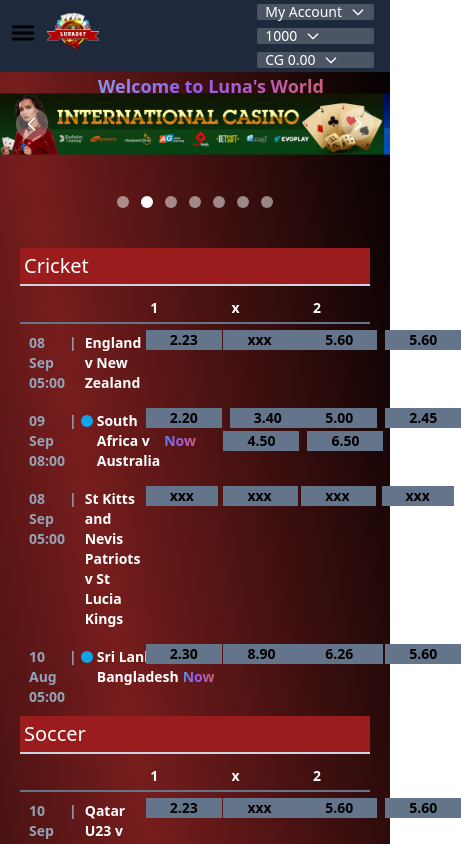
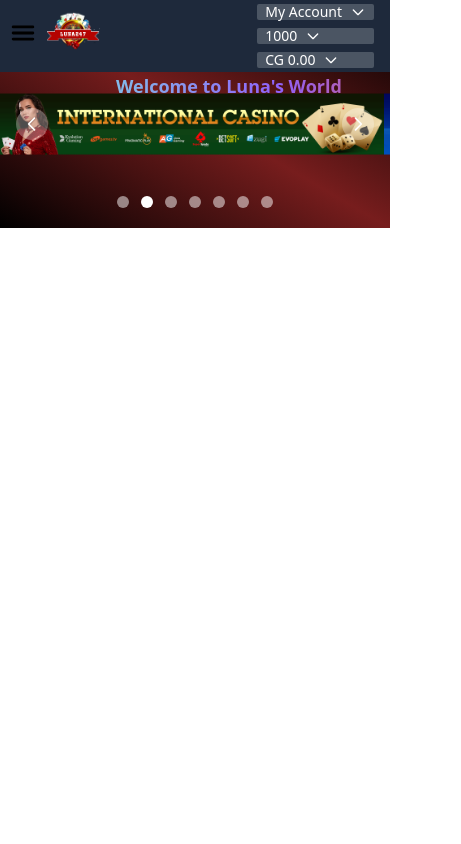
Before and after one commit to rajat-jain007/react-gaming-luna274, a React (Vite) app: page / in a window 390 px wide. Shown: the top 844 px of the page, 461 px wide, since content can reach past the window. Built offline with nearby package versions, Linux system fonts and the light colour scheme; what tw-elements would draw is missing.

Commit message:
Table codes reviewd

```diff
--- a/src/components/DropdownItems.jsx
+++ b/src/components/DropdownItems.jsx
@@ -45,7 +45,9 @@
           <Dropdown.Item className="bg-gray-200 shadow-lg mb-2 rounded-md text-left">
             P & L<br />0
           </Dropdown.Item>
-          <Dropdown.Item className="bg-red-500 rounded-md">Close</Dropdown.Item>
+          <Dropdown.Item className="bg-red-500 rounded-md text-black">
+            Close
+          </Dropdown.Item>
         </Dropdown>
 
         <Dropdown
@@ -64,7 +66,9 @@
             <br />0
           </Dropdown.Item>
           <Dropdown.Divider />
-          <Dropdown.Item className="bg-red-500 rounded-md">Close</Dropdown.Item>
+          <Dropdown.Item className="bg-red-500 rounded-md text-black">
+            Close
+          </Dropdown.Item>
         </Dropdown>
       </div>
     </>
--- a/src/components/ScoreBoard.jsx
+++ b/src/components/ScoreBoard.jsx
@@ -3,8 +3,7 @@
 function ScoreBoard() {
   return (
     <>
-
-    <div className="p-5  ">
+      <div className="p-5 hidden  whitespace-nowrap overflow-auto  md:block">
         <h1 className="text-xl text-white mb-2 p-1 bg-red-800 border-b-2 border-b-slate-300">
           Cricket
         </h1>
@@ -22,26 +21,26 @@
             </th>
           </thead>
           <tbody className="grid grid-cols-9 gap-4 p-2">
-          <td className="text-sm font-semibold flex col-span-3">
+            <td className="text-sm font-semibold flex col-span-3 whitespace-nowrap">
               <span className="text-slate-400 mr-1">08 Sep 05:00</span>
               <span className="text-slate-400 mr-1">|</span>
               <span className="ml-1 mr-1 text-white ">
                 England v New Zealand
-            </span>{" "}
+              </span>
             </td>
 
             <td
-            className=" text-sm font-semibold flex  h-4 w-4 col-span-2 place-items-center
+              className=" text-sm font-semibold flex  h-4 w-4 col-span-2 place-items-center whitespace-nowrap
            "
             >
               <span className=" bg-slate-500 px-6 mr-2 ">2.23</span>
               <span className=" bg-slate-500 px-6 ">4.23</span>
             </td>
-          <td className=" text-sm font-semibold flex  h-4 w-4 col-span-2 place-items-center ">
+            <td className=" text-sm font-semibold flex  h-4 w-4 col-span-2 place-items-center  whitespace-nowrap">
               <span className=" bg-slate-500 px-6 mr-2 ">xxx</span>
               <span className=" bg-slate-500 px-6 ">xxx</span>
             </td>
-          <td className=" text-sm font-semibold flex  h-4 w-4 col-span-2 place-items-center">
+            <td className=" text-sm font-semibold flex  h-4 w-4 col-span-2 place-items-center whitespace-nowrap">
               <span className=" bg-slate-500 px-6 mr-2 ">5.60</span>
               <span className=" bg-slate-500 px-6 ">5.60</span>
             </td>
@@ -70,12 +69,12 @@
               <span className=" bg-slate-500 px-6 mr-2 ">2.20</span>
               <span className=" bg-slate-500 px-6 ">3.40</span>
             </td>
-          <td className=" text-sm font-semibold flex   col-span-2 place-items-center ">
-            <span className=" bg-slate-500 px-6 mr-2 ">4.50</span>{" "}
+            <td className=" text-sm font-semibold flex h-4 w-4 col-span-2 place-items-center ">
+              <span className=" bg-slate-500 px-6 mr-2">4.50</span>
               <span className=" bg-slate-500 px-6 ">6.50</span>
             </td>
             <td className=" text-sm font-semibold flex  h-4 w-4 col-span-2 place-items-center">
-            <span className=" bg-slate-500 px-6 mr-2 ">5.00</span>
+              <span className=" bg-slate-500 px-6 mr-2">5.00</span>
               <span className=" bg-slate-500 px-6 ">2.45</span>
             </td>
 
@@ -206,7 +205,7 @@
               <span className=" bg-slate-500 px-6 mr-2 ">2.20</span>
               <span className=" bg-slate-500 px-6 ">3.40</span>
             </td>
-          <td className=" text-sm font-semibold flex   col-span-2 place-items-center ">
+            <td className=" text-sm font-semibold flex h-4 w-4 col-span-2 place-items-center ">
               <span className=" bg-slate-500 px-6 mr-2 ">4.50</span>{" "}
               <span className=" bg-slate-500 px-6 ">6.50</span>
             </td>
@@ -420,9 +419,7 @@
                 <span class="animate-ping absolute inline-flex h-full w-full rounded-full bg-sky-400 opacity-75"></span>
                 <span class="relative inline-flex rounded-full h-3 w-3 bg-sky-500"></span>
               </span>
-            <span className="ml-1 mr-1 text-white ">
-            L Klein v J De Jong
-            </span>{" "}
+              <span className="ml-1 mr-1 text-white ">L Klein v J De Jong</span>{" "}
               <span className=" animate-text bg-gradient-to-r from-teal-400 via-purple-500 to-orange-500 bg-clip-text text-transparent">
                 Live Now
               </span>
@@ -435,7 +432,7 @@
               <span className=" bg-slate-500 px-6 mr-2 ">2.20</span>
               <span className=" bg-slate-500 px-6 ">3.40</span>
             </td>
-          <td className=" text-sm font-semibold flex   col-span-2 place-items-center ">
+            <td className=" text-sm font-semibold flex h-4 w-4 col-span-2 place-items-center ">
               <span className=" bg-slate-500 px-6 mr-2 ">4.50</span>{" "}
               <span className=" bg-slate-500 px-6 ">6.50</span>
             </td>
@@ -478,9 +475,7 @@
                 <span class="animate-ping absolute inline-flex h-full w-full rounded-full bg-sky-400 opacity-75"></span>
                 <span class="relative inline-flex rounded-full h-3 w-3 bg-sky-500"></span>
               </span>
-            <span className="ml-1 mr-1 text-white ">
-            Marterer v Kopriva
-            </span>{" "}
+              <span className="ml-1 mr-1 text-white ">Marterer v Kopriva</span>{" "}
               <span className=" animate-text bg-gradient-to-r from-teal-400 via-purple-500 to-orange-500 bg-clip-text text-transparent">
                 Live Now
               </span>
@@ -561,9 +556,7 @@
                 <span class="animate-ping absolute inline-flex h-full w-full rounded-full bg-sky-400 opacity-75"></span>
                 <span class="relative inline-flex rounded-full h-3 w-3 bg-sky-500"></span>
               </span>
-            <span className="ml-1 mr-1 text-white ">
-            Nagal v Cobolli
-            </span>{" "}
+              <span className="ml-1 mr-1 text-white ">Nagal v Cobolli</span>{" "}
               <span className=" animate-text bg-gradient-to-r from-teal-400 via-purple-500 to-orange-500 bg-clip-text text-transparent">
                 Live Now
               </span>
@@ -594,9 +587,7 @@
                 <span class="animate-ping absolute inline-flex h-full w-full rounded-full bg-sky-400 opacity-75"></span>
                 <span class="relative inline-flex rounded-full h-3 w-3 bg-sky-500"></span>
               </span>
-            <span className="ml-1 mr-1 text-white ">
-            Fett v Sramkova
-            </span>{" "}
+              <span className="ml-1 mr-1 text-white ">Fett v Sramkova</span>{" "}
               <span className=" animate-text bg-gradient-to-r from-teal-400 via-purple-500 to-orange-500 bg-clip-text text-transparent">
                 Live Now
               </span>
```
Lines whose indentation alone changed are shown as unchanged.
